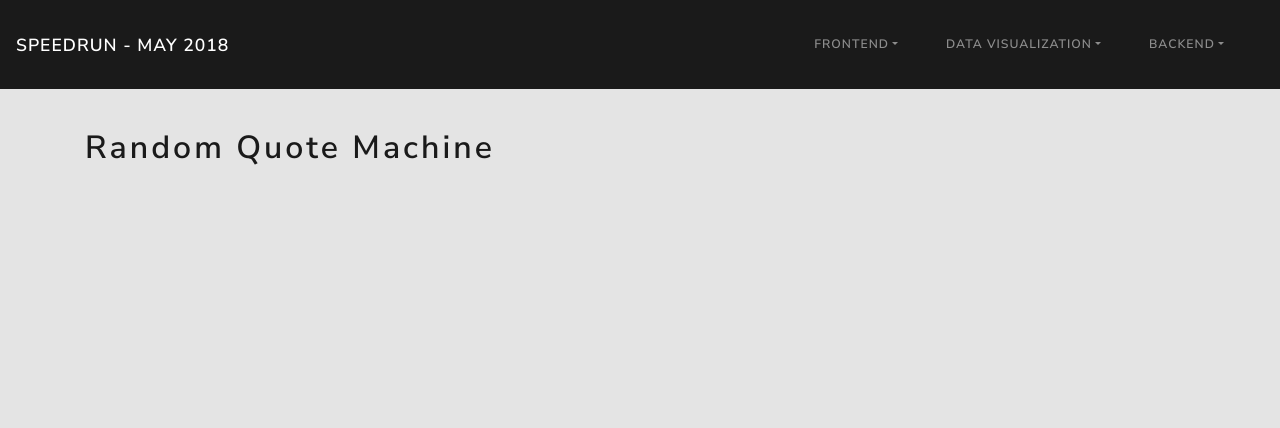
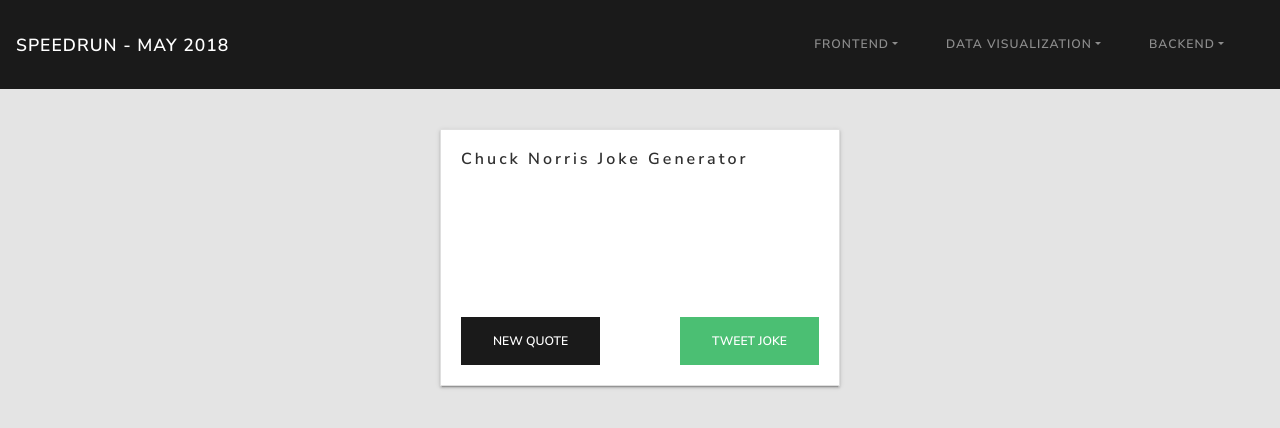
Before and after one commit to tdreid/fcc-speedrun-2018-09-tdre, a React (Create React App) app in the folder client/: page /projects/frontend/RandomQuoteMachine in a window 1280 px wide. Shown: the top 428 px of the page. Built offline with nearby package versions, Linux system fonts and the light colour scheme; no server answers.

Commit message:
Implement Random Quote Machine.

```diff
--- a/client/src/Projects/Frontend/RandomQuoteMachine/RandomQuoteMachine.js
+++ b/client/src/Projects/Frontend/RandomQuoteMachine/RandomQuoteMachine.js
@@ -1,20 +1,74 @@
-import React from "react";
-import { Container, Row, Col } from "reactstrap";
+import React, { Component } from "react";
+import { Card, CardText, CardBody, CardTitle, Button } from "reactstrap";
 
 import "./RandomQuoteMachine.css";
 
-const RandomQuoteMachine = () => {
-  return (
-    <div className="RandomQuoteMachine">
-      <Container>
-        <Row>
-          <Col>
-            <h1>Random Quote Machine</h1>
-          </Col>
-        </Row>
-      </Container>
-    </div>
-  );
-};
+const API_URL = "http://api.icndb.com/jokes/random";
+const TWEET_URL =
+  "https://twitter.com/intent/tweet?via=P1xt&hashtags=Speedrun&text=";
+
+/**
+ * Component which renders an interface to
+ * the internet chuck norris database, allowing
+ * the user to view quotes, and optionally
+ * tweet any they find amusing.
+ * @class RandomQuoteMachine
+ * @extends Component
+ */
+class RandomQuoteMachine extends Component {
+  /**
+   * constructor()
+   * Intializes state.
+   * Creates an instance of RandomQuoteMachine.
+   * @memberof RandomQuoteMachine
+   */
+  constructor() {
+    super();
+    this.state = {
+      joke: ""
+    };
+    this.getJoke();
+  }
+  /**
+   * getJoke()
+   * Retrieves a Quote from the Chuck Norris database.
+   * @memberof RandomQuoteMachine
+   */
+  getJoke = async () => {
+    const response = await fetch(API_URL);
+    const input = await response.json();
+    const joke = input.value.joke.replace(/&quot;/g, '"');
+    this.setState({
+      joke: joke
+    });
+  };
+  /**
+   * render()
+   * Renders the RandomQuoteMachine component.
+   * @return
+   * @memberof RandomQuoteMachine
+   */
+  render() {
+    return (
+      <div className="RandomQuoteMachine">
+        <Card>
+          <CardBody>
+            <CardTitle>Chuck Norris Joke Generator</CardTitle>
+            <CardText>{this.state.joke}</CardText>
+
+            <div className="RandomQuoteMachine_buttons">
+              <Button color="primary" onClick={this.getJoke}>
+                New quote
+              </Button>
+              <a target="_blank" href={TWEET_URL + this.state.joke}>
+                <Button color="success">Tweet joke</Button>
+              </a>
+            </div>
+          </CardBody>
+        </Card>
+      </div>
+    );
+  }
+}
 
 export default RandomQuoteMachine;
--- a/client/src/Projects/Frontend/RandomQuoteMachine/RandomQuoteMachine.scss
+++ b/client/src/Projects/Frontend/RandomQuoteMachine/RandomQuoteMachine.scss
@@ -5,4 +5,18 @@
   &>h1 {
     text-transform: none
   }
+  >.card {
+    max-width: 400px;
+    width: 400px;
+    margin: 10px auto;
+    display: block;
+    .card-text {
+      min-height: 120px;
+    }
+  }
+  &_buttons {
+    display: flex;
+    flex-direction: row;
+    justify-content: space-between;
+  }
 }
```
Also changed, not shown: 1 other file (tests, documents, lock files or other folders).
